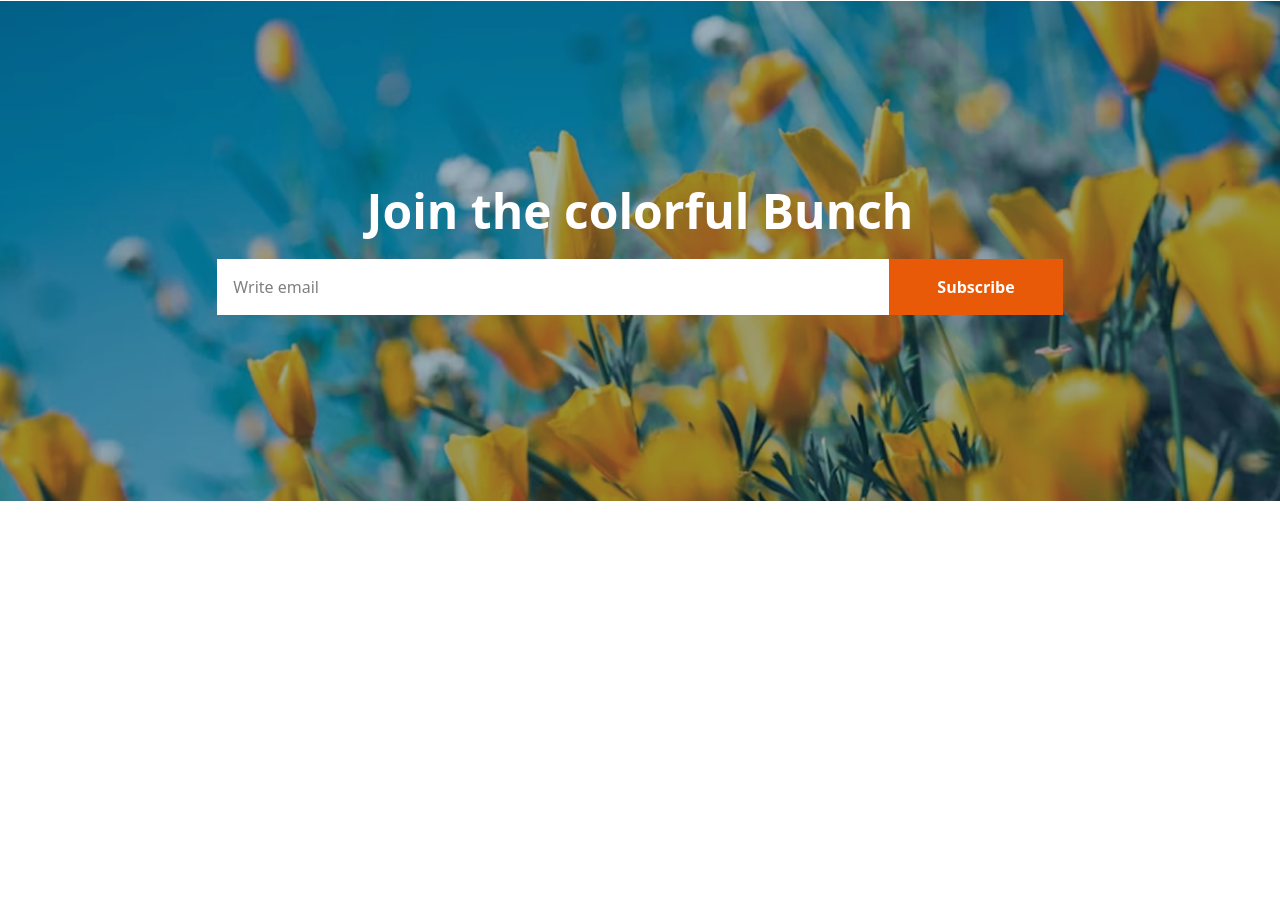
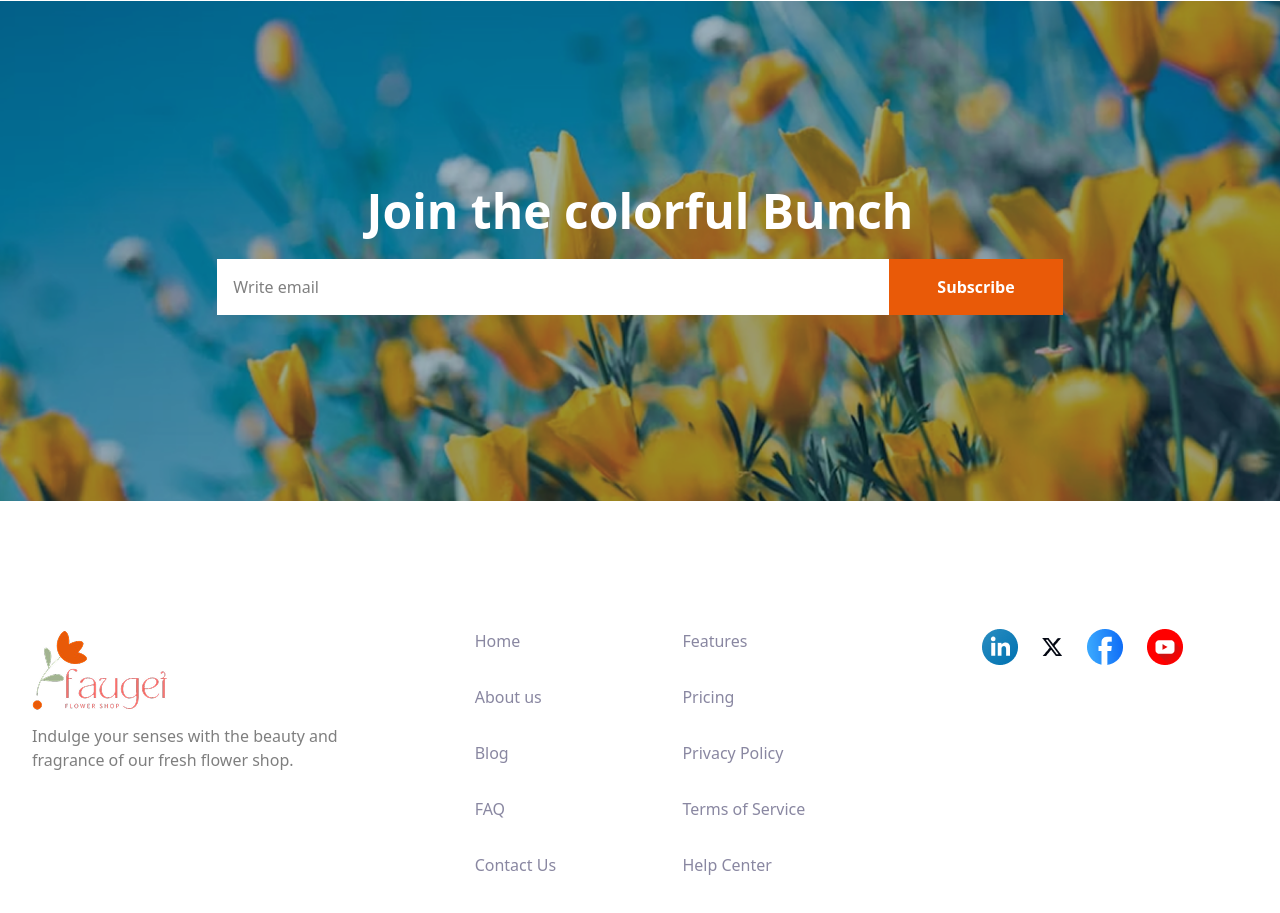
Before and after one commit to emonsimply/B12A02-Flower-Shop, a plain HTML site: page index.html in a window 1280 px wide. Shown: the part 2773-3686 px from the top of the page. Before the commit the page ends 3402 px from the top, so only its background shows below. Drawn offline with nearby package versions, Linux system fonts and the light colour scheme.

Commit message:
Footer done

```diff
--- a/index.html
+++ b/index.html
@@ -247,6 +247,60 @@
     </section>
 
     <!-- Footer -->
-    <footer></footer>
+    <footer
+      class="max-w-7xl mx-auto my-16 px-3 md:px-8 grid md:grid-cols-3 gap-8 md:gap-28"
+    >
+      <div>
+        <img src="./assets/logo.png" alt="" />
+        <p class="opacity-50 mt-3">
+          Indulge your senses with the beauty and fragrance of our fresh flower
+          shop.
+        </p>
+      </div>
+      <div class="md:flex justify-between">
+        <div class="flex flex-col gap-8 mb-8 md:mb-0">
+          <a href="#" class="text-[#8987A1] hover:text-black hover:font-bold"
+            >Home</a
+          >
+          <a href="#" class="text-[#8987A1] hover:text-black hover:font-bold"
+            >About us</a
+          >
+          <a href="#" class="text-[#8987A1] hover:text-black hover:font-bold"
+            >Blog</a
+          >
+          <a href="#" class="text-[#8987A1] hover:text-black hover:font-bold"
+            >FAQ</a
+          >
+          <a href="#" class="text-[#8987A1] hover:text-black hover:font-bold"
+            >Contact Us</a
+          >
+        </div>
+        <div class="flex flex-col gap-8">
+          <a href="#" class="text-[#8987A1] hover:text-black hover:font-bold"
+            >Features</a
+          >
+          <a href="#" class="text-[#8987A1] hover:text-black hover:font-bold"
+            >Pricing</a
+          >
+          <a href="#" class="text-[#8987A1] hover:text-black hover:font-bold"
+            >Privacy Policy</a
+          >
+          <a href="#" class="text-[#8987A1] hover:text-black hover:font-bold"
+            >Terms of Service</a
+          >
+          <a href="#" class="text-[#8987A1] hover:text-black hover:font-bold"
+            >Help Center</a
+          >
+        </div>
+      </div>
+      <div class="flex items-start md:justify-center">
+        <div class="flex gap-6 items-center">
+          <img src="./assets/icon-linkedin.png" alt="" />
+          <img src="./assets/icon-twitter.png" alt="" />
+          <img src="./assets/icon-facebook.png" alt="" />
+          <img src="./assets/icon-youtube.png" alt="" />
+        </div>
+      </div>
+    </footer>
   </body>
 </html>
```
